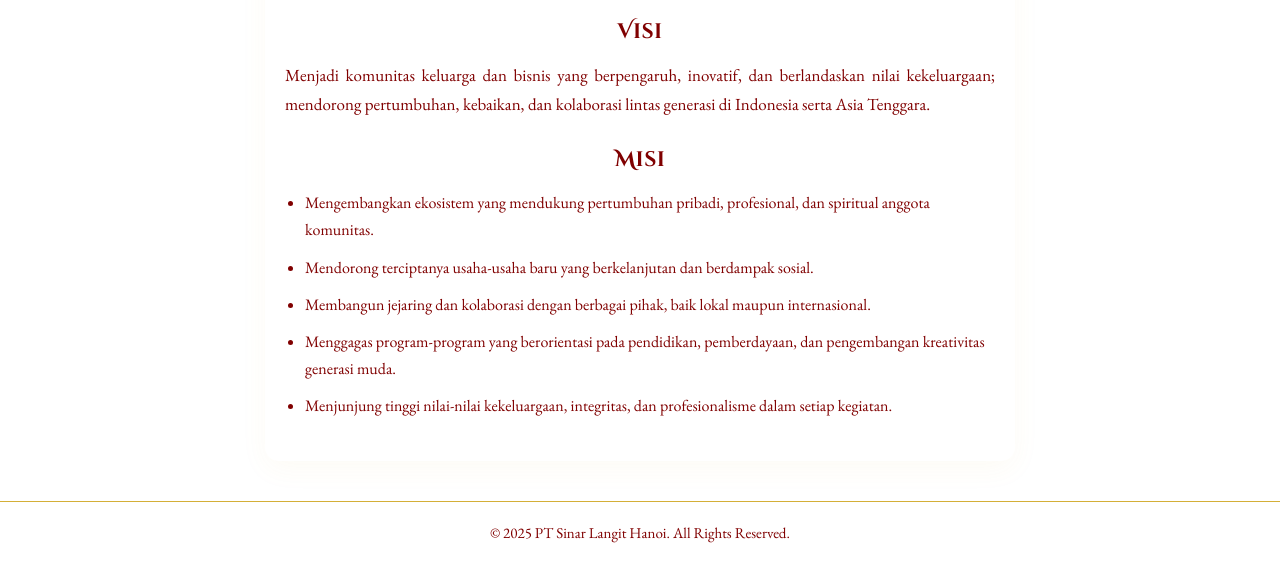
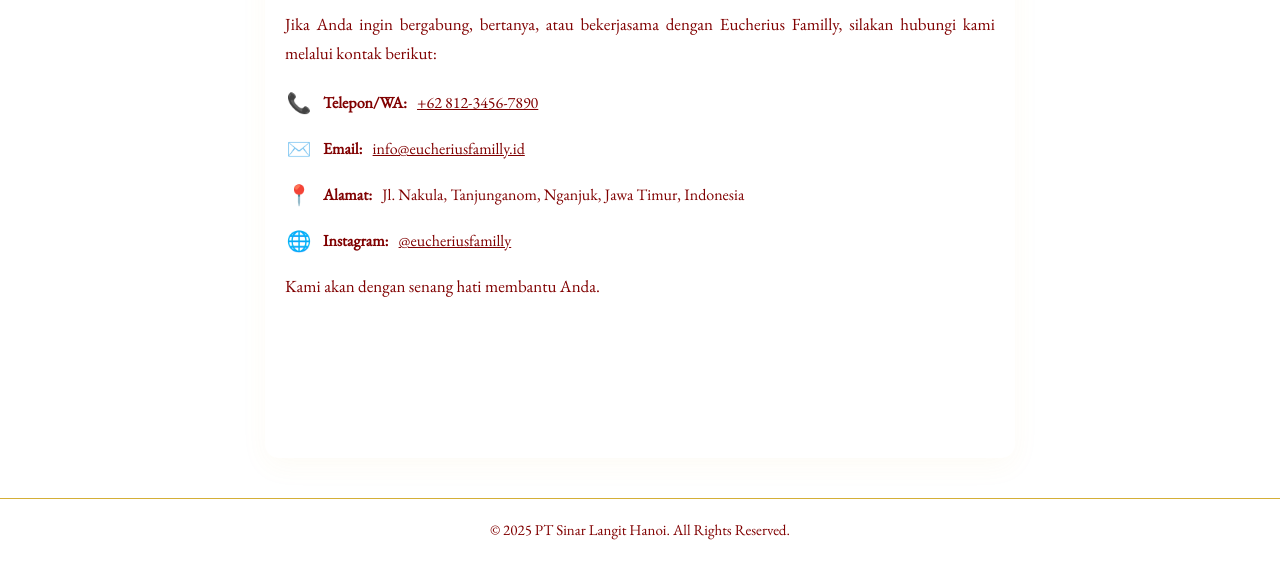
Before and after one commit to kevin123a/silona, a plain HTML site: page vision.html in a window 1280 px wide. Shown: the part 240-804 px from the top of the page. Drawn offline with nearby package versions, Linux system fonts and the light colour scheme.

Commit message:
Update vision.html

```diff
--- a/vision.html
+++ b/vision.html
@@ -3,7 +3,7 @@
 <head>
   <meta charset="UTF-8">
   <meta name="viewport" content="width=device-width, initial-scale=1.0">
-  <title>Visi & Misi - Eucherius Familly</title>
+  <title>Narahubung - Eucherius Familly</title>
   <link href="https://fonts.googleapis.com/css2?family=Cinzel+Decorative:wght@700&family=EB+Garamond&display=swap" rel="stylesheet">
   <link rel="icon" type="image/png" href="logo.png">
   <style>
@@ -144,28 +144,34 @@
       letter-spacing: 1px;
       text-align: center;
     }
-    .main-content h3 {
-      font-size: 21px;
-      margin: 25px 0 10px 0;
-      color: #800000;
-      font-family: "Cinzel Decorative", serif;
-      letter-spacing: 0.5px;
-      text-align: center;
-      font-weight: bold;
-    }
     .main-content p {
       font-size: 17px;
       margin-bottom: 18px;
       color: #800000;
       text-align: justify;
     }
-    .main-content ul {
-      margin-left: 20px;
+    .contact-list {
+      list-style: none;
+      padding: 0;
+      margin: 0 0 14px 0;
       color: #800000;
     }
-    .main-content li {
-      margin-bottom: 10px;
+    .contact-list li {
+      display: flex;
+      align-items: center;
+      margin-bottom: 12px;
       font-size: 16px;
+      gap: 10px;
+    }
+    .contact-list .icon {
+      font-size: 20px;
+      width: 28px;
+      text-align: center;
+    }
+    .contact-list a {
+      color: #800000;
+      text-decoration: underline;
+      word-break: break-all;
     }
 
     footer {
@@ -181,8 +187,7 @@
     @media (max-width: 600px) {
       .main-content { padding: 20px 3vw 14px 3vw; }
       .main-content h2 { font-size: 21px; }
-      .main-content h3 { font-size: 15px; }
-      .main-content p, .main-content li { font-size: 14px; }
+      .contact-list li { font-size: 14px; }
       .logo-title { font-size: 16px; }
       #google_translate_element select { font-size: 12px; padding: 3px 6px; }
     }
@@ -205,8 +210,8 @@
   <nav class="nav-popup">
     <ul>
       <li><a href="about.html">Tentang Kami</a></li>
-      <li><a href="vision.html" class="active">Visi - Misi</a></li>
-      <li><a href="contact.html">Narahubung</a></li>
+      <li><a href="vision.html">Visi - Misi</a></li>
+      <li><a href="contact.html" class="active">Narahubung</a></li>
       <li><a href="staff.html">Pengelola</a></li>
       <li><a href="halora.html">Halora Store</a></li>
       <li><a href="minimalk.html">Minimal K Group</a></li>
@@ -220,21 +225,19 @@
 
   <!-- Main Content -->
   <section class="main-content">
-    <h2>Visi &amp; Misi Eucherius Familly</h2>
-
-    <h3>Visi</h3>
+    <h2>Narahubung</h2>
     <p>
-      Menjadi komunitas keluarga dan bisnis yang berpengaruh, inovatif, dan berlandaskan nilai kekeluargaan; mendorong pertumbuhan, kebaikan, dan kolaborasi lintas generasi di Indonesia serta Asia Tenggara.
+      Jika Anda ingin bergabung, bertanya, atau bekerjasama dengan Eucherius Familly, silakan hubungi kami melalui kontak berikut:
     </p>
-
-    <h3>Misi</h3>
-    <ul>
-      <li>Mengembangkan ekosistem yang mendukung pertumbuhan pribadi, profesional, dan spiritual anggota komunitas.</li>
-      <li>Mendorong terciptanya usaha-usaha baru yang berkelanjutan dan berdampak sosial.</li>
-      <li>Membangun jejaring dan kolaborasi dengan berbagai pihak, baik lokal maupun internasional.</li>
-      <li>Menggagas program-program yang berorientasi pada pendidikan, pemberdayaan, dan pengembangan kreativitas generasi muda.</li>
-      <li>Menjunjung tinggi nilai-nilai kekeluargaan, integritas, dan profesionalisme dalam setiap kegiatan.</li>
+    <ul class="contact-list">
+      <li><span class="icon">📞</span> <b>Telepon/WA:</b> <a href="https://wa.me/6281234567890" target="_blank">+62 812-3456-7890</a></li>
+      <li><span class="icon">✉️</span> <b>Email:</b> <a href="mailto:info@eucheriusfamilly.id">info@eucheriusfamilly.id</a></li>
+      <li><span class="icon">📍</span> <b>Alamat:</b> Jl. Nakula, Tanjunganom, Nganjuk, Jawa Timur, Indonesia</li>
+      <li><span class="icon">🌐</span> <b>Instagram:</b> <a href="https://instagram.com/eucheriusfamilly" target="_blank">@eucheriusfamilly</a></li>
     </ul>
+    <p>
+      Kami akan dengan senang hati membantu Anda.
+    </p>
   </section>
 
   <!-- Footer -->
```
